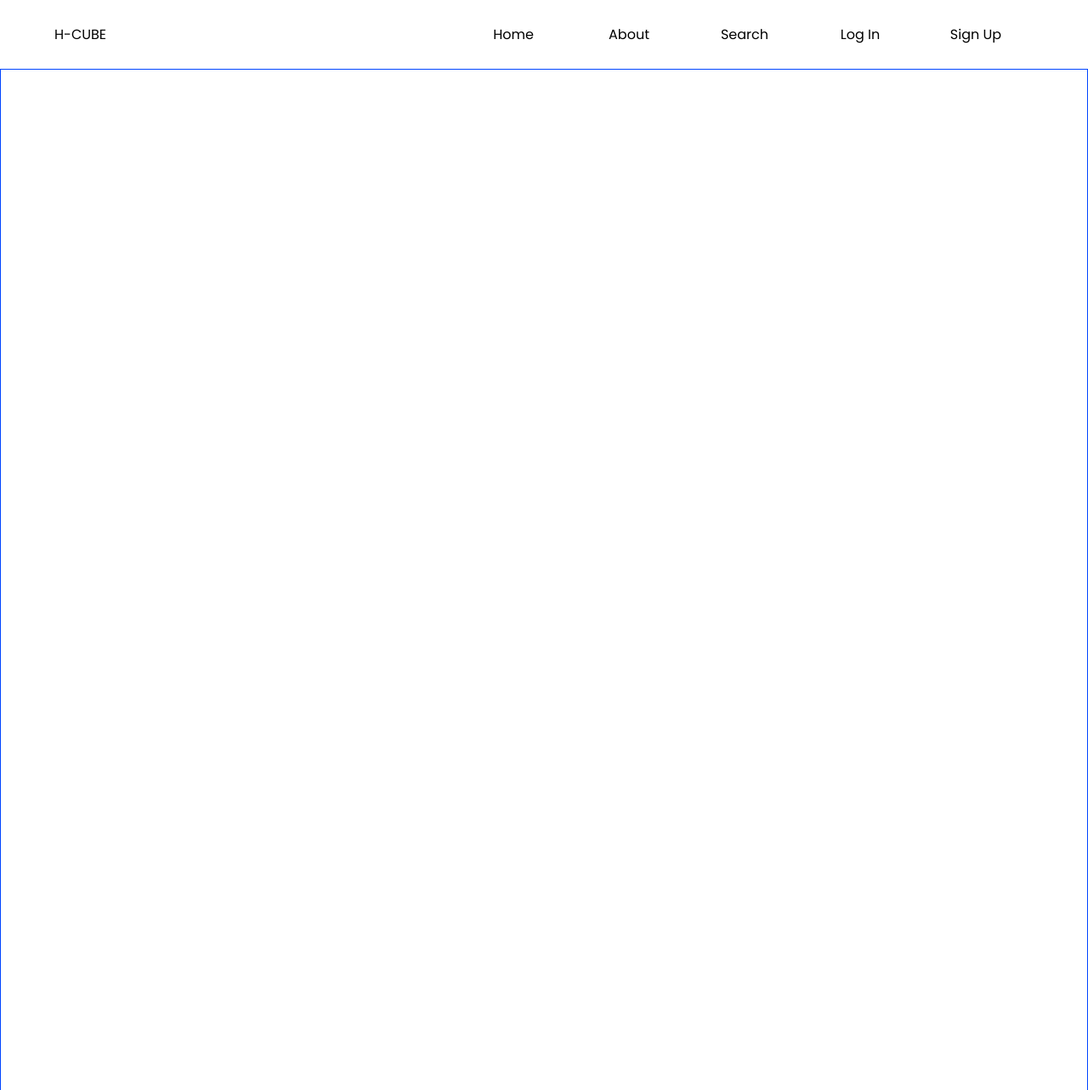
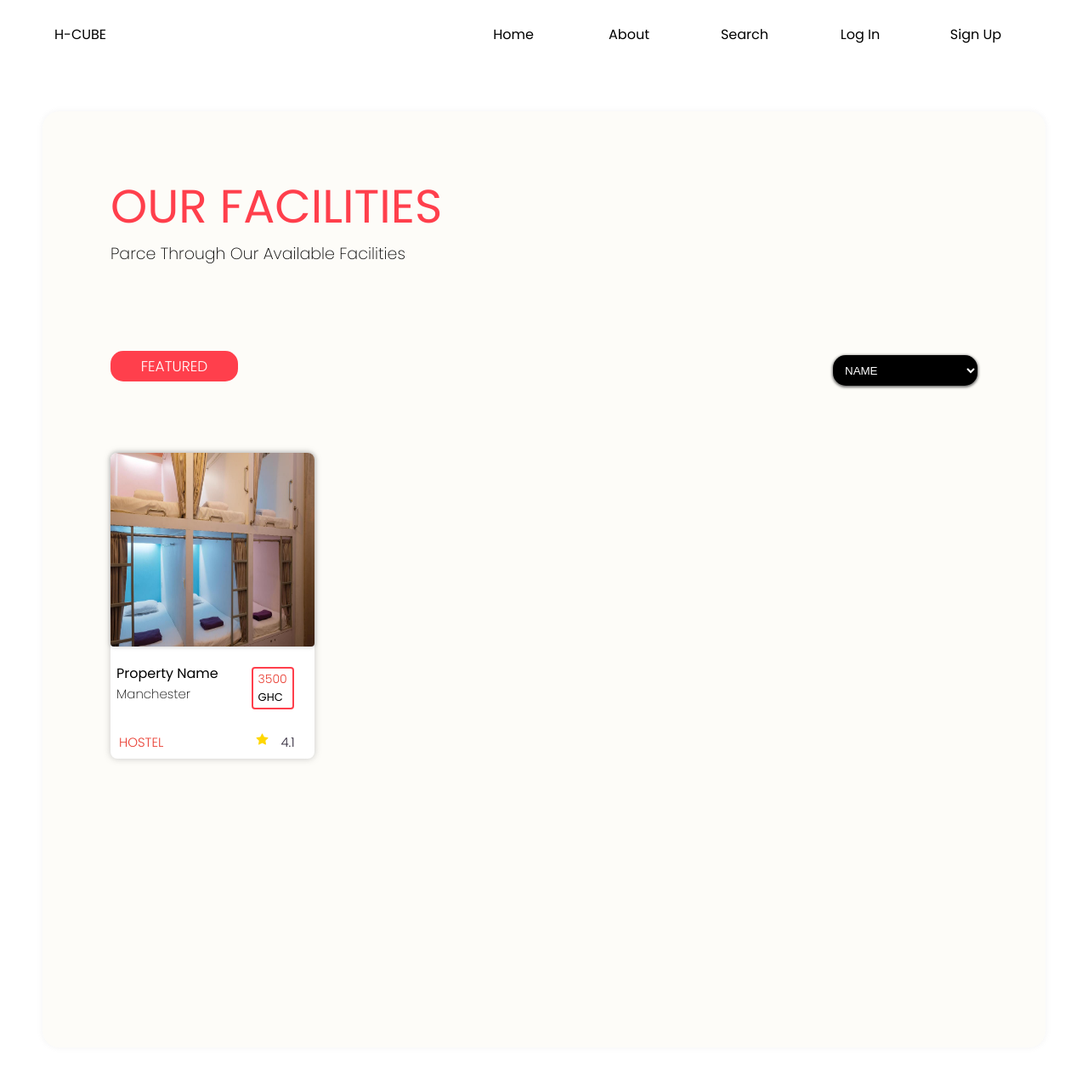
Before and after one commit to OPION-ONLINE/smart, a PHP site: template templates/pages/facility_page/index.php in a window 1280 px wide. Shown: the whole page at 85% size. Run offline with PHP 8.4, Linux system fonts and the light colour scheme; the template is opened without the code that fills it, so the values that code supplies are empty; some libraries are stand-ins or nearby versions.

Commit message:
done with car

```diff
--- a/styles/pages/facility_page/index.css
+++ b/styles/pages/facility_page/index.css
@@ -1,6 +1,221 @@
 
 .container{
     width: 100vw;
-    height: 100vh;
-    border: 1px solid rgb(0, 68, 255);
+     display: flex;
+    justify-content: center;
+    background: white;
+
 }
+
+.sub_container{
+    width: calc(100% - 100px);
+    height: 90%;
+     margin-top: 50px;
+    height: max-content;
+    margin-bottom: 50px;
+    border-radius: 20px;
+    background: rgba(238, 230, 204, 0.144);
+    box-shadow: 0 0 5px 2px rgba(146, 146, 146, 0.068);
+
+
+}
+
+.heading{
+    padding: 80px;
+    font-size: 55px;
+    padding-top: 70px;
+    padding-bottom: 20px;
+
+}
+
+.heading .element h4{
+    font-weight: 500;
+    color: var(--secondary-color);
+}
+
+
+.heading .element h6{
+    font-weight: 200;
+    font-size: 19px;
+    color: black;
+}
+
+.filter_navigation{
+    width: calc(100% - 160px);
+    margin: 80px;
+     height: 40px;
+    position: relative;
+    margin-bottom: 80px;
+ }
+.featured_button{
+    width: 150px;
+    height: 90%;
+    margin-top: 3px;
+    background: var(--secondary-color);
+    border-radius: 15px;
+    display: flex;
+    align-items: center;
+    justify-content: center;
+}
+
+
+.featured_button h6{
+    color: white;
+    font-size: 17px;
+    font-weight: 300;
+}
+select{
+     float: right;
+    background: black;
+    box-shadow: 0 1px 3px 1px rgba(20, 20, 20, 0.596);
+    height: 90%;
+    margin-top: 5px;
+    border: none;
+    width: 170px;
+    border-radius: 15px;
+    padding-left: 10px;
+    color: white;
+    outline: none;
+ }
+ option{
+    padding-left: 10px;
+ }
+
+ .cards_container{
+
+    height: 600px;
+    width: calc(100% - 160px);
+    margin-bottom: 100px;
+    margin-left: 80px;
+
+ }
+
+ .row{
+    width: 100%;
+    height: 360px;
+
+    display: grid;
+    grid-template-columns: 1fr 1fr;
+ }
+
+ .two{
+         display: grid;
+    grid-template-columns: 1fr 1fr;
+
+ }
+.card{
+
+    display: grid;
+    grid-template-rows: 6fr 2fr 1fr;
+    width: 240px;
+    background: white;
+    box-shadow: 0 0 7px 1px rgba(131, 131, 131, 0.349);
+    border-radius: 8px;
+    padding: 0px;
+    height: 360px;
+
+
+}
+.image{
+    border-radius: 8px;
+
+}
+.image img{
+    width: 100%;
+    height: 95%;
+    border-radius: 4px;
+    border-top-right-radius: 8px;
+    border-top-left-radius: 8px;
+    box-shadow: 0 0 4px 1px rgba(145, 145, 145, 0.397);
+
+
+
+}
+
+.description{
+     padding: 7px;
+    display: grid;
+    grid-template-columns: 5fr 3fr;
+}
+
+.name{
+
+}
+.name h6{
+    font-weight: 400;
+    font-size: 16px;
+
+}
+.location p{
+    font-weight: 200;
+    font-size: 15px;
+}
+
+.price{
+    display: flex;
+    align-items: center;
+    justify-content: center;
+
+}
+
+.box{
+    height: 50px;
+    width: 50px;
+    border: 2px solid var(--secondary-color);
+    display: flex;
+    align-items: center;
+    margin-top: -7px;
+    justify-content: center;
+    border-radius: 4px;
+}
+
+.box h6{
+    color: rgb(233, 61, 49);
+    font-size: 14px;
+    font-weight: 300;
+}
+
+.box span{
+    color: black;
+    font-size: 13px;
+    font-weight: 400;
+}
+
+
+.sub{
+    display: grid;
+    grid-template-columns: 5fr 2fr;
+    align-items: center;
+    font-size: 14px;
+    font-weight: 300;
+    color: rgb(233, 61, 49);
+
+}
+
+
+.rating{
+    display: flex;
+    align-items: center;
+    color: rgb(2, 2, 2);
+
+
+}
+
+.rating h5{
+    padding-left: 10px;
+    font-size: 15px;
+    font-weight: 300;
+    color: rgba(11, 0, 22, 0.863);
+}
+
+.rating i{
+    color: gold;
+    margin-top: -5px;
+    padding-right: 5px;
+
+}
+.type h5{
+    padding-left: 10px;
+    font-size: 15px;
+    font-weight: 300;
+}
--- a/styles/variables.css
+++ b/styles/variables.css
@@ -5,6 +5,7 @@
     --overlay: #000000de;
     --shadow: #36363659;
     --white-overlay: whitesmoke;
+    --sub-header: rgb(51, 51, 51);
 }
 
 input {
--- a/templates/components/head.php
+++ b/templates/components/head.php
@@ -5,3 +5,4 @@
 <link rel = 'stylesheet' href = '<?php echo $environment_link . 'styles/general.css';?>'>
 <link rel = 'stylesheet' href = '<?php echo $environment_link . 'styles/variables.css';?>'>
 <link rel = 'stylesheet' href = '<?php echo $environment_link . 'styles/components/navigation.css';?>'>
+<link rel=  'stylesheet' href=  'https://cdn.jsdelivr.net/npm/bootstrap-icons@1.3.0/font/bootstrap-icons.css'>
--- a/templates/pages/facility_page/index.html
+++ b/templates/pages/facility_page/index.html
@@ -1,3 +1,64 @@
 <div class="container">
+    <div class="sub_container">
+        <div class="overlay">
+            <div class="heading">
+                <div class="element">
+                    <h4>OUR FACILITIES</h4>
+                </div>
+                <div class="element">
+                    <h6>Parce Through Our Available Facilities </h6>
+                </div>
+            </div>
+
+            <div class="filter_navigation">
+                <select>
+                    <option>NAME</option>
+                    <option>DATE</option>
+                    <option>LOCATION</option>
+                </select>
+                <div class="featured_button">
+                     <h6>FEATURED</h6>
+                </div>
+            </div>
+
+                <div class="cards_container">
+                    <div class="card">
+                        <div class="image">
+                            <img src="<?php echo $environment_link .'images/bed.jpg'; ?>">
+
+                        </div>
+                        <div class="description">
+                            <div class="name">
+                                <h6>Property Name</h6>
+                                <div class="location"><p>Manchester</p></div>
+                            </div>
+                            <div class="price">
+                                <div class="box">
+                                    <h6>3500 <br><span>GHC</span></h6>
+                                </div>
+
+                            </div>
+                        </div>
+
+                        <div class="sub">
+                            <div class="type">
+                                <h5>HOSTEL</h5>
+                            </div>
+                            <div class="rating">
+                                <i class="bi bi-star-fill"></i>
+                                <h5>4.1</h5>
+                            </div>
+                        </div>
+
+                    </div>
+
+
+                </div>
+
+
+            </div>
+
+        </div>
+    </div>
 
 </div>
```
Also changed, not shown: images/bed.jpg (added).
